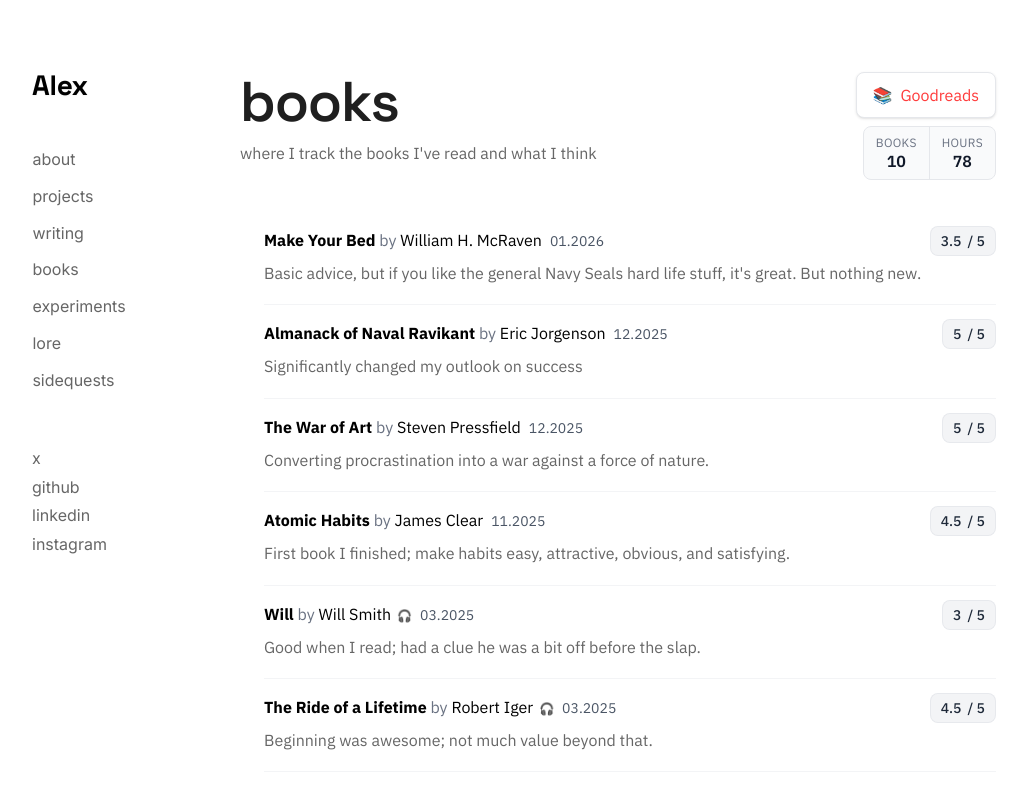
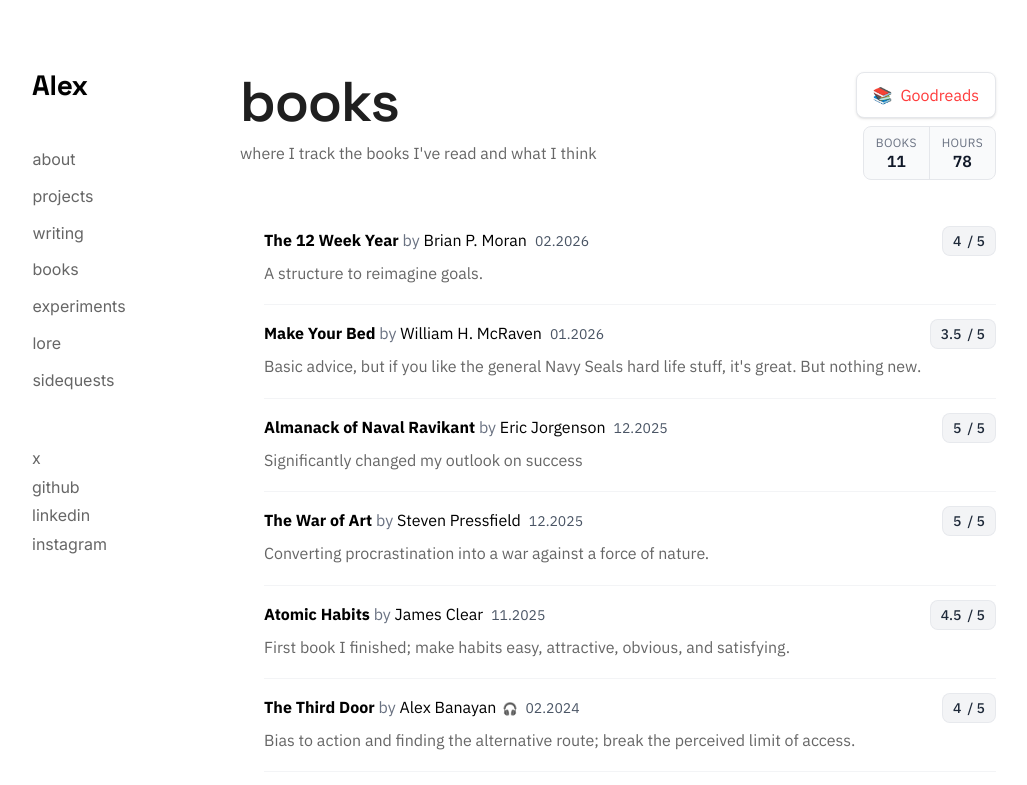
Before and after one commit to alexshibu1/alexshibu.com, a Next.js app: page /books in a window 1280 px wide. Shown: the top 785 px of the page, without its empty margins (48-1075 px from the left). Built offline with nearby package versions, Linux system fonts and the light colour scheme.

Commit message:
lot's of changes

```diff
--- a/app/books/books-data.ts
+++ b/app/books/books-data.ts
@@ -47,7 +47,7 @@ export const books: Book[] = [
     title: "Will",
     author: "Will Smith",
     rating: 3,
-    dateRead: "03.2025",
+    dateRead: "04.2023",
     isAudiobook: true,
     durationHours: 16 + 16 / 60,
     summary: "Good when I read; had a clue he was a bit off before the slap.",
@@ -56,7 +56,7 @@ export const books: Book[] = [
     title: "The Ride of a Lifetime",
     author: "Robert Iger",
     rating: 4.4,
-    dateRead: "03.2025",
+    dateRead: "06.2023",
     isAudiobook: true,
     durationHours: 8 + 45 / 60,
     summary: "Beginning was awesome; not much value beyond that.",
@@ -125,6 +125,13 @@ export const books: Book[] = [
     summary:
       "First book I finished; make habits easy, attractive, obvious, and satisfying.",
   },
+  {
+    title: "The 12 Week Year",
+    author: "Brian P. Moran",
+    rating: 4,
+    dateRead: "02.2026",
+    summary: "A structure to reimagine goals.",
+  },
 ];
 
 /** Hours for one book: audiobook → durationHours; print/ebook → wordCount / (READING_WPM × 60). */
```
